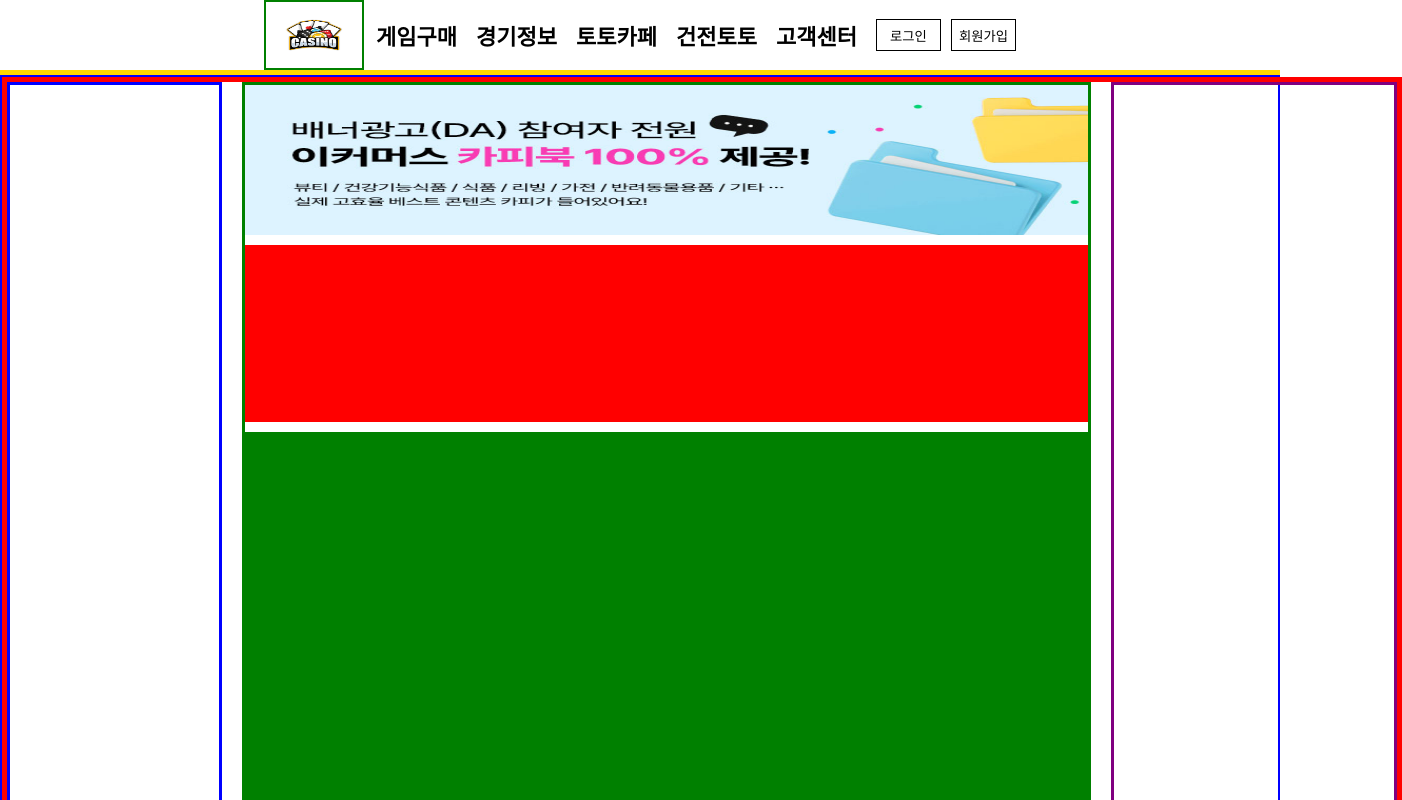
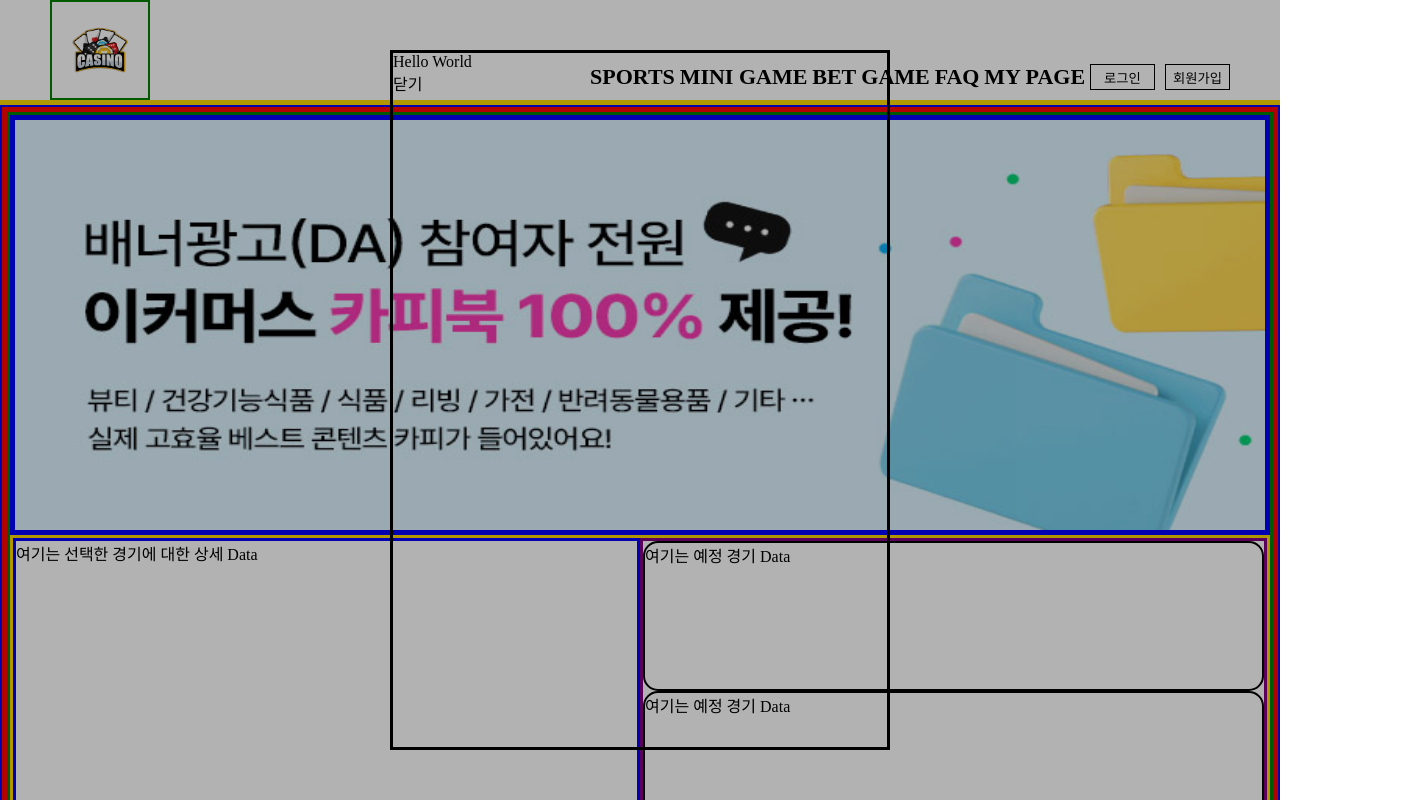
Before and after one commit to NoJamBean/Revolution, a Next.js app in the folder Web/webapp/: page / in a window 1280 px wide. Both pictures are taken after a click on the button "로그인". Shown: the top 800 px of the page, 1402 px wide, since content can reach past the window. Built offline with nearby package versions, Linux system fonts and the light colour scheme.

Commit message:
main 화면 레이아웃 수정 & Modal 기본 레이아웃 구현

```diff
--- a/Web/webapp/src/components/commons/layout/header/header.tsx
+++ b/Web/webapp/src/components/commons/layout/header/header.tsx
@@ -1,29 +1,38 @@
+import { useModal } from '../../modal/modalprovider';
 import * as S from './styles';
 
 export default function Header() {
+  const { openModal } = useModal();
+
   return (
     <S.Wrapper>
       <S.LogoImg>
-        <img src='/logo.jpg' style={{ width: '100%', height: '100%' }} />
+        <img
+          src='/logo.jpg'
+          style={{ width: '100%', height: '100%' }}
+          alt='logo image'
+        />
       </S.LogoImg>
       <S.Bar>
         <S.Menu>
-          <S.MenuLink href={'/'}>게임구매</S.MenuLink>
+          <S.MenuLink href={'/'}>SPORTS</S.MenuLink>
         </S.Menu>
         <S.Menu>
-          <S.MenuLink href={'/'}>경기정보</S.MenuLink>
+          <S.MenuLink href={'/'}>MINI GAME</S.MenuLink>
         </S.Menu>
         <S.Menu>
-          <S.MenuLink href={'/'}>토토카페</S.MenuLink>
+          <S.MenuLink href={'/'}>BET GAME</S.MenuLink>
         </S.Menu>
         <S.Menu>
-          <S.MenuLink href={'/'}>건전토토</S.MenuLink>
+          <S.MenuLink href={'/'}>FAQ</S.MenuLink>
         </S.Menu>
         <S.Menu>
-          <S.MenuLink href={'/'}>고객센터</S.MenuLink>
+          <S.MenuLink href={'/'}>MY PAGE</S.MenuLink>
         </S.Menu>
         <S.Sign_Container>
-          <S.SignIn>로그인</S.SignIn>
+          <S.SignIn onClick={() => openModal(<div>Hello World</div>)}>
+            로그인
+          </S.SignIn>
           <S.SignUp>회원가입</S.SignUp>
         </S.Sign_Container>
       </S.Bar>
--- a/Web/webapp/src/components/commons/layout/header/styles.ts
+++ b/Web/webapp/src/components/commons/layout/header/styles.ts
@@ -2,17 +2,16 @@ import styled from '@emotion/styled';
 import Link from 'next/link';
 
 export const Wrapper = styled.div`
-  /* min-height: 20px; */
   border-bottom: 5px solid gold;
   display: flex;
   justify-content: space-between;
-  align-items: center;
-  padding: 0 calc((1400px - 872px) / 2) 0 calc((1400px - 872px) / 2);
+  align-items: flex-end;
+  padding: 0 50px;
 `;
 
 export const LogoImg = styled.div`
   width: 100px;
-  height: 70px;
+  height: 100px;
   object-fit: cover;
   border: 2px solid green;
 `;
@@ -21,6 +20,8 @@ export const Bar = styled.ul`
   display: flex;
   justify-content: space-between;
   width: 50vw;
+  margin-bottom: 10px;
+  /* border: 3px solid red; */
 `;
 
 export const Menu = styled.li`
--- a/Web/webapp/src/components/commons/main/main.tsx
+++ b/Web/webapp/src/components/commons/main/main.tsx
@@ -4,15 +4,20 @@ export default function Main() {
   return (
     <>
       <S.Main>
-        <S.Left_Side></S.Left_Side>
         <S.Context>
           <S.Carousel>
             <img src='/banner.jpg' style={{ width: '100%' }} />
           </S.Carousel>
-          <S.WeeklyMatch></S.WeeklyMatch>
-          <S.ProtoInfo></S.ProtoInfo>
+          <S.Body>
+            <S.Left_Side>여기는 선택한 경기에 대한 상세 Data</S.Left_Side>
+            <S.Right_Side>
+              {new Array(6).fill(1).map((el) => (
+                <S.PlayInfo>여기는 예정 경기 Data</S.PlayInfo>
+              ))}
+            </S.Right_Side>
+          </S.Body>
+          <S.Bottom>여기는 그냥 광고나 아무 Data</S.Bottom>
         </S.Context>
-        <S.Right_Side></S.Right_Side>
       </S.Main>
     </>
   );
--- a/Web/webapp/src/components/commons/main/styles.ts
+++ b/Web/webapp/src/components/commons/main/styles.ts
@@ -4,20 +4,31 @@ export const Main = styled.main`
   margin: 0 auto;
   border: 5px solid red;
   min-height: 95vh;
-  width: 1400px;
   display: flex;
   justify-content: space-between;
 `;
 
 export const Left_Side = styled.aside`
   border: 3px solid blue;
-  width: 300px;
+  width: 100%;
+  height: 100%;
+`;
+
+export const Right_Side = styled.aside`
+  border: 3px solid purple;
+  width: 100%;
+  height: 100%;
+`;
+
+export const PlayInfo = styled.div`
+  border: 2px solid black;
+  min-height: 150px;
+  border-radius: 15px;
 `;
 
 export const Context = styled.aside`
   border: 3px solid green;
-  width: calc(100% - 200px);
-  margin: 0 20px 0 20px;
+  width: 100%;
   display: flex;
   flex-direction: column;
 `;
@@ -26,25 +37,20 @@ export const Carousel = styled.div`
   background-color: blue;
   flex: 2;
   width: 100%;
-  max-height: 150px;
+  max-height: 420px;
   display: flex;
   object-fit: cover;
+  border: 5px solid blue;
 `;
 
-export const WeeklyMatch = styled.div`
-  background-color: red;
-  flex: 2;
-  margin: 10px 0 10px 0;
-  /* min-height: 220px; */
+export const Body = styled.div`
+  border: 3px solid gold;
+  display: flex;
+  min-height: 800px;
+  flex-direction: row;
 `;
 
-export const ProtoInfo = styled.div`
-  background-color: green;
-  flex: 4.5;
-  /* min-height: 300px; */
+export const Bottom = styled.div`
+  border: 3px solid green;
+  min-height: 330px;
 `;
-
-export const Right_Side = styled.aside`
-  border: 3px solid purple;
-  width: 400px;
-`;
--- /dev/null
+++ b/Web/webapp/src/components/commons/modal/modal.tsx
@@ -0,0 +1,15 @@
+import * as S from './modalstyle';
+import { useModal } from './modalprovider';
+
+export default function Modal() {
+  const { closeModal, modalContent } = useModal();
+
+  return (
+    <S.ModalOverlay>
+      <S.ModalContent>
+        {modalContent}
+        <S.Button onClick={closeModal}>닫기</S.Button>
+      </S.ModalContent>
+    </S.ModalOverlay>
+  );
+}
--- /dev/null
+++ b/Web/webapp/src/components/commons/modal/modalprovider.tsx
@@ -0,0 +1,37 @@
+import { createContext, useState, useContext } from 'react';
+import Modal from './modal';
+
+const ModalContext = createContext('default');
+
+export const ModalProvider = ({ children }) => {
+  const [isModalOpen, setIsModalOpen] = useState(false);
+  const [modalContent, setModalContent] = useState(null);
+
+  const openModal = (content) => {
+    setModalContent(content);
+    setIsModalOpen(true);
+
+    document.body.style.overflow = 'hidden';
+  };
+
+  const closeModal = () => {
+    setIsModalOpen(false);
+    setModalContent(null);
+
+    document.body.style.overflow = '';
+  };
+
+  return (
+    <ModalContext.Provider
+      value={{ isModalOpen, openModal, closeModal, modalContent }}
+    >
+      {children}
+      {isModalOpen && <Modal content={modalContent} />}
+    </ModalContext.Provider>
+  );
+};
+
+// 모달 hook export
+export const useModal = () => {
+  return useContext(ModalContext);
+};
--- /dev/null
+++ b/Web/webapp/src/components/commons/modal/modalstyle.ts
@@ -0,0 +1,21 @@
+import styled from '@emotion/styled';
+
+export const ModalOverlay = styled.div`
+  position: fixed;
+  top: 0;
+  left: 0;
+  width: 100%;
+  height: 100%;
+  background-color: rgba(0, 0, 0, 0.3);
+  display: flex;
+  justify-content: center;
+  align-items: center;
+`;
+
+export const ModalContent = styled.div`
+  width: 500px;
+  height: 700px;
+  border: 3px solid black;
+`;
+
+export const Button = styled.div``;
--- a/Web/webapp/src/pages/_app.tsx
+++ b/Web/webapp/src/pages/_app.tsx
@@ -2,14 +2,17 @@ import { Global } from '@emotion/react';
 import type { AppProps } from 'next/app';
 import globalStyle from '../styles/globalstyles';
 import Layout from '../components/commons/layout/layout';
+import { ModalProvider } from '../components/commons/modal/modalprovider';
 
 export default function App({ Component, pageProps }: AppProps) {
   return (
     <>
       <Global styles={globalStyle} />
-      <Layout>
-        <Component {...pageProps} />
-      </Layout>
+      <ModalProvider>
+        <Layout>
+          <Component {...pageProps} />
+        </Layout>
+      </ModalProvider>
     </>
   );
 }
```
Also changed, not shown: Web/webapp/.eslintrc.json.
